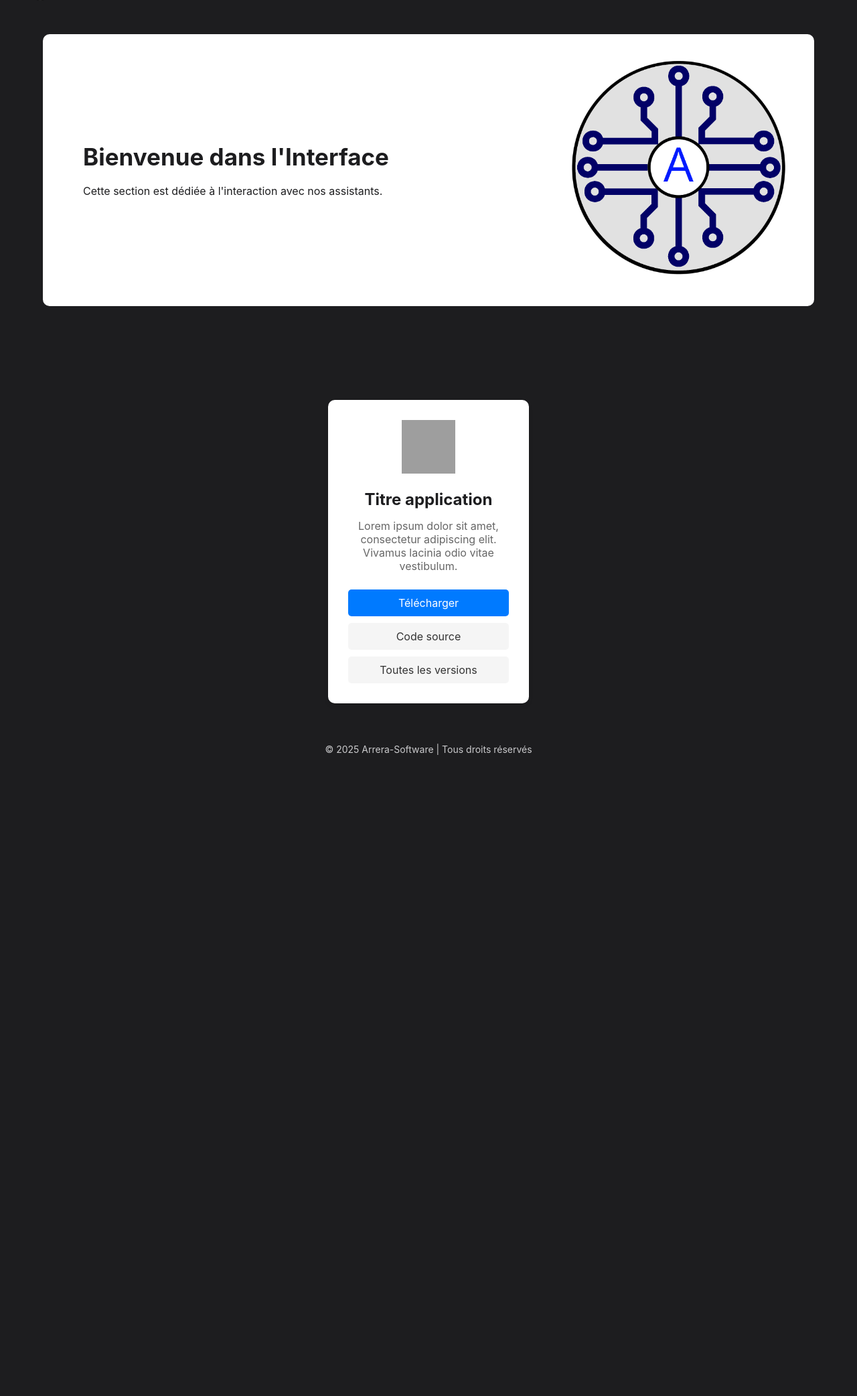
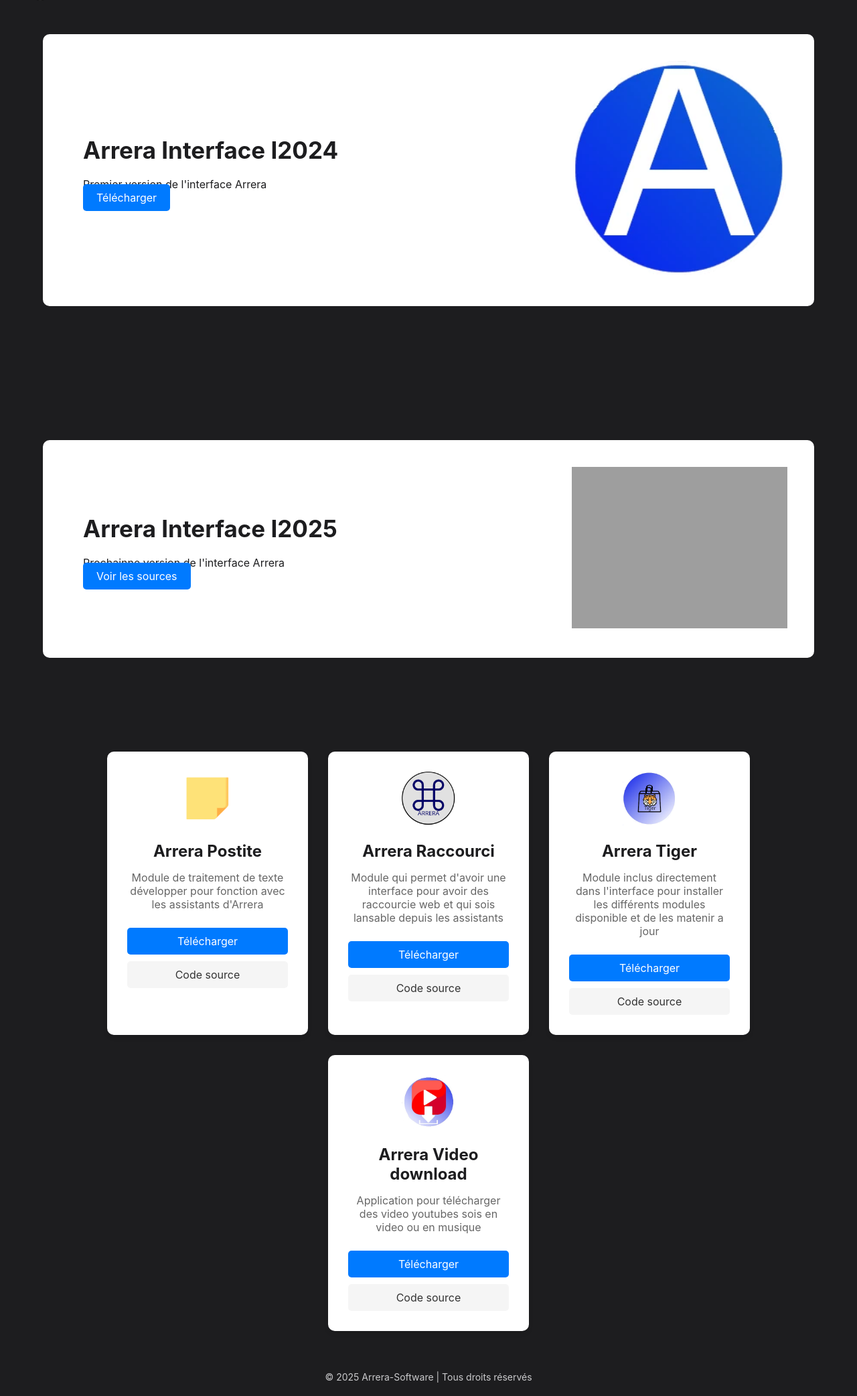
Before and after one commit to Arrera-Software/site-web, a PHP site: page /interface in a window 1280 px wide. Shown: the part 49-2133 px from the top of the page at 67% size. Before the commit the page ends 1176 px from the top, so only its background shows below. Run offline with PHP 8.4, Linux system fonts and the light colour scheme; grey boxes are pictures that could not be loaded.

Commit message:
Debut de l'ecriture de l'interface

```diff
--- a/interface.php
+++ b/interface.php
@@ -32,27 +32,69 @@
 
     <div class="container-g">
         <div class="text-section">
-            <h1>Bienvenue dans l'Interface</h1>
-            <p>Cette section est dédiée à l'interaction avec nos assistants.</p>
+            <h1>Arrera Interface I2024</h1>
+            <p>Premier version de l'interface Arrera</p>
+            <a href="" class="download-link">Télécharger</a>
         </div>
         <section class="image-section">
-            <img src="img/logo-arrera.webp" alt="Arrera Software" class="img">
+            <img src="img/ArreraI2024.webp" alt="Arrera Interface I2024" class="img">
         </section>
     </div>
 
-
+    <div class="container-g">
+        <div class="text-section">
+            <h1>Arrera Interface I2025</h1>
+            <p>Prochainne version de l'interface Arrera</p>
+            <a href="" class="download-link">Voir les sources</a>
+        </div>
+        <section class="image-section">
+            <img src="img/#.webp" alt="Arrera Interface I2025" class="img">
+        </section>
+    </div>
 
     <main class="services-container">
         <div class="service-card">
             <div class="service-icon">
-                <img src="img/#.webp" alt="LOGO">
+                <img src="img/postite.webp" alt="LOGO">
             </div>
-            <h2>Titre application</h2>
-            <p>Lorem ipsum dolor sit amet, consectetur adipiscing elit. Vivamus lacinia odio vitae vestibulum.</p>
+            <h2>Arrera Postite</h2>
+            <p>Module de traitement de texte développer pour fonction avec les assistants d'Arrera</p>
             <div class="service-links">
                 <a href="#" class="download-link">Télécharger</a>
                 <a href="#" class="learn-more">Code source</a>
-                <a href="#" class="learn-more">Toutes les versions</a>
+            </div>
+        </div>
+        <div class="service-card">
+            <div class="service-icon">
+                <img src="img/arrera-raccourci.webp" alt="LOGO">
+            </div>
+            <h2>Arrera Raccourci</h2>
+            <p>Module qui permet d'avoir une interface pour avoir des raccourcie web et qui sois lansable depuis les assistants</p>
+            <div class="service-links">
+                <a href="#" class="download-link">Télécharger</a>
+                <a href="#" class="learn-more">Code source</a>
+            </div>
+        </div>
+        <div class="service-card">
+            <div class="service-icon">
+                <img src="img/ArreraTiger.webp" alt="LOGO">
+            </div>
+            <h2>Arrera Tiger</h2>
+            <p>Module inclus directement dans l'interface pour installer les différents modules disponible et de les matenir a jour</p>
+            <div class="service-links">
+                <a href="#" class="download-link">Télécharger</a>
+                <a href="#" class="learn-more">Code source</a>
+            </div>
+        </div>
+        <div class="service-card">
+            <div class="service-icon">
+                <img src="img/ArreraVideoDownload.webp" alt="LOGO">
+            </div>
+            <h2>Arrera Video download</h2>
+            <p>Application pour télécharger des video youtubes sois en video ou en musique</p>
+            <div class="service-links">
+                <a href="#" class="download-link">Télécharger</a>
+                <a href="#" class="learn-more">Code source</a>
             </div>
         </div>
     </main>
```
Also changed, not shown: img/ArreraI2024.webp (added), img/ArreraTiger.webp (added), img/ArreraVideoDownload.webp (added), img/arrera-raccourci.webp (added), img/postite.webp (added).
